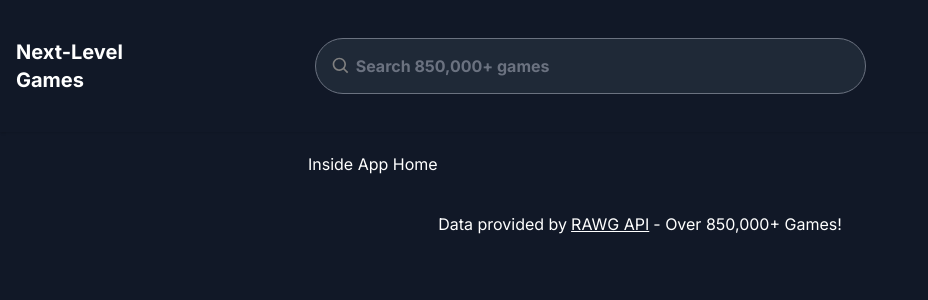
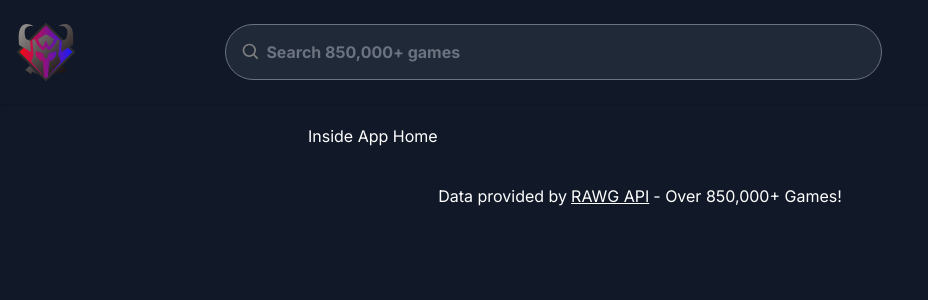
Before and after one commit to bartswierz/game-website, a Next.js app: page / in a window 1280 px wide. Shown: the top 300 px of the page, without its empty margins (0-928 px from the left). Built offline with nearby package versions, Linux system fonts and the light colour scheme.

Commit message:
fixed Brand Logo within Navbar

```diff
--- a/components/ui/Navbar.tsx
+++ b/components/ui/Navbar.tsx
@@ -9,15 +9,37 @@ const Navbar = () => {
     <header>
       {/* GAME ICON */}
       <nav className="flex flex-row justify-between items-center bg-gray-900 p-4 shadow text-white font-bold">
-        <Link href="/" className="cursor-pointer hover:text-gray-300 w-52 text-xl">
-          Next-Level Games
+        <Link href="/" className="cursor-pointer hover:text-gray-300 text-xl">
+          <svg xmlns="http://www.w3.org/2000/svg" viewBox="0 0 512 512" style={{ height: "60px", width: "60px" }}>
+            <defs>
+              <linearGradient id="caro-asercion-warlord-helmet-gradient-0">
+                <stop offset="0%" stop-color="#fe080a" stop-opacity="1"></stop>
+                <stop offset="100%" stop-color="#131bfe" stop-opacity="1"></stop>
+              </linearGradient>
+              <linearGradient x1="0" x2="1" y1="0" y2="1" id="caro-asercion-warlord-helmet-gradient-1">
+                <stop offset="0%" stop-color="#999595" stop-opacity="1"></stop>
+                <stop offset="100%" stop-color="#0a0000" stop-opacity="1"></stop>
+              </linearGradient>
+            </defs>
+            <polygon
+              points="256,494,18,256,256,18,494,256"
+              fill="url(#caro-asercion-warlord-helmet-gradient-0)"
+              stroke="#302f2f"
+              stroke-opacity="1"
+              stroke-width="18"
+            ></polygon>
+            <g transform="translate(0,-22)">
+              <path
+                d="M267.9 330.5h-23.8L232 289.6l-63.8-19.8 1 39.4 41.9 47.3 16.1-14.3L239.4 484 130.2 361.8l19.4-58.2-10.4-125.2 23.1-9.8c18.4 71.3 73.1 96.4 73.1 96.4l20.6-28.9 20.6 28.9s54.7-25.1 73.1-96.4l23.1 9.8-10.4 125.2 19.4 58.2L272.6 484l12.2-141.8 16.1 14.3 41.9-47.3 1-39.4-63.8 19.8zm125.8 64.8L318.9 472l56.8-28 6.1 24 51.6-36zm-275.4 0 74.8 76.7-56.8-28-6.1 24-51.6-36zm266.5-117.7L486 219.3C506 31 432.4 18.7 360.5 58.7c0 0 114.1-27.7 66.1 109.4l-35.8 14.7zm-257.6 0L25.96 219.3C6 31 79.61 18.7 151.5 58.7c0 0-114.14-27.7-66.12 109.4l35.82 14.7zM256 125.9l67.5 41.8s-3.2 35-42.4 64.7L256 180.7l-25.1 51.7c-39.2-29.7-42.4-64.7-42.4-64.7z"
+                fill="url(#caro-asercion-warlord-helmet-gradient-1)"
+              ></path>
+            </g>
+          </svg>
         </Link>
 
         {/* SEARCH BAR - SEARCHES FOR GAMES WITH THOSE INCLUDED LETTERS - NOT EXACT GAME */}
         <Searchbar />
-        <svg width="100" height="100" viewBox="0 0 100 100">
-          <use xlinkHref={`/public/SiteLogo.svg`} />
-        </svg>
+
         {/* HAMBURGER ICON & LEFT-ALIGNED SIDEBAR */}
         <Sidebar />
       </nav>
```
